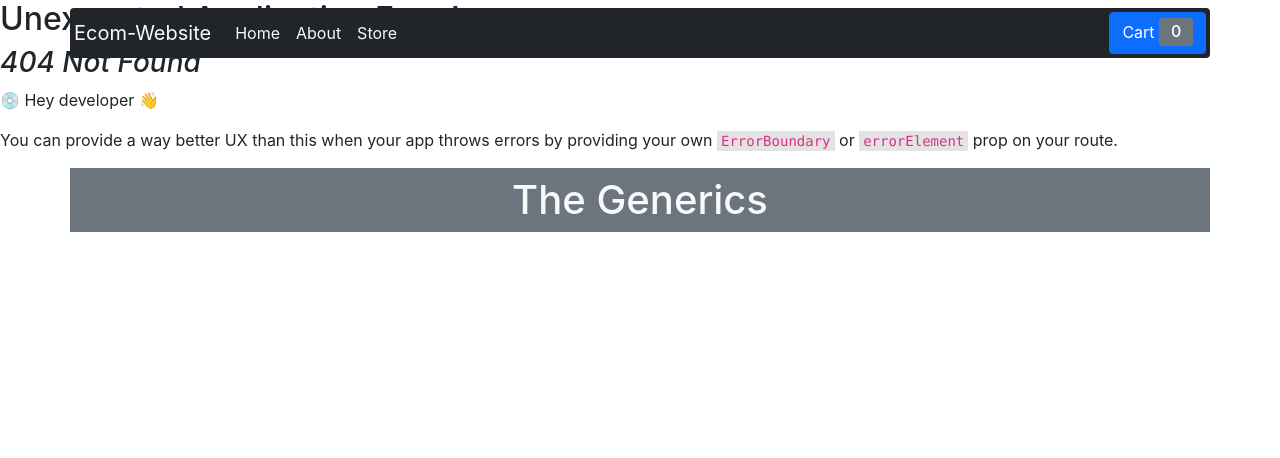
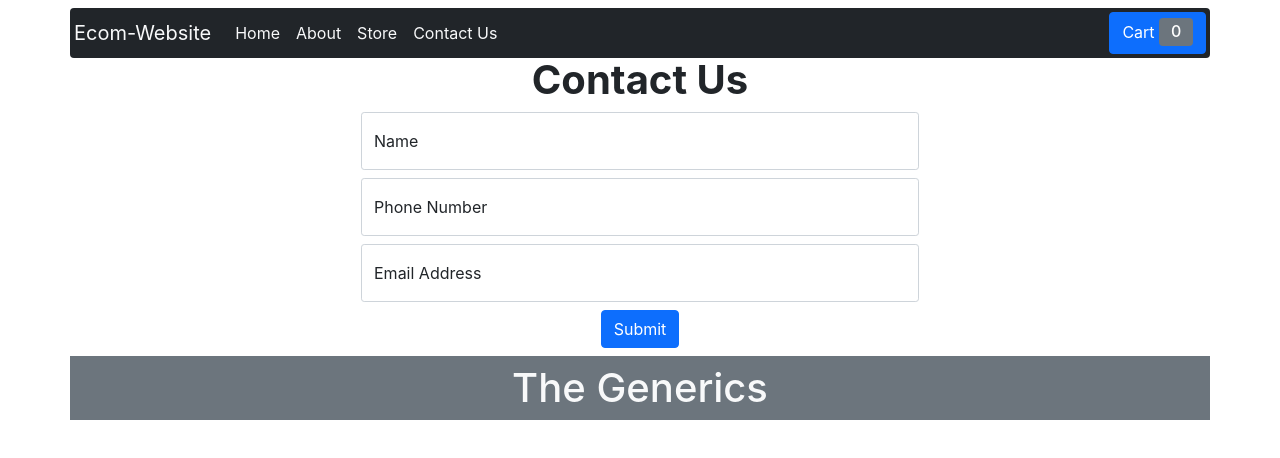
Before and after one commit to bipins867/e-commerse-website, a React (Create React App) app: page /contactus in a window 1280 px wide. Before the commit this address had no page. Shown: the top 458 px of the page. Built offline with nearby package versions, Linux system fonts and the light colour scheme.

Commit message:
Adding Contact Us page

```diff
--- a/package.json
+++ b/package.json
@@ -10,7 +10,7 @@
     "react": "^18.2.0",
     "react-bootstrap": "^2.9.0",
     "react-dom": "^18.2.0",
-    "react-router-dom": "^6.17.0",
+    "react-router-dom": "^5.3.4",
     "react-scripts": "5.0.1",
     "web-vitals": "^2.1.4"
   },
--- a/src/Components/Base.js
+++ b/src/Components/Base.js
@@ -1,21 +1,47 @@
-import { RouterProvider, createBrowserRouter } from "react-router-dom";
+import {  Route} from "react-router-dom";
 import MainContent from "./Body/MainContent";
 import BaseFooter from "./Footer/BaseFooter";
 import Header from "./Header/Header";
 import About from "./About/About";
 import Home from "./Home/Home";
+import RoutesConfig from "./RoutesConfig";
+import { Switch } from "react-router-dom/cjs/react-router-dom.min";
+import ContactUs from "./ContactUs/ContactUs";
 
-const router = createBrowserRouter([
-  { path: "/", element: <MainContent /> },
-  { path: "/about", element: <About /> },
-{path:'/home',element:<Home/>}
-]);
 
+// const HELLO = (props) => {
+//   return <h1>HELLO</h1>;
+// };
+// const router = createBrowserRouter([
+//   { path: "/", element: <MainContent /> },
+//   { path: "/about", element: <About /> },
+// {path:'/home',element:<Home/>}
+// ]);
+//<RouterProvider router={router} /><Header />
+/*
+ <RouterProvider router={router} />
+          <Route path="/about" element={<About />}></Route>
+          <Route path="/home" element={<Home />}></Route>
+          */
 export default (props) => {
   return (
     <>
       <Header />
-      <RouterProvider router={router} />
+      <Switch>
+        <Route path="/home">
+          <Home />
+        </Route>
+        <Route path="/" exact >
+          <MainContent />
+        </Route>
+        <Route path="/about">
+          <About />
+        </Route>
+        <Route path='/contactus'>
+          <ContactUs/>
+        </Route>
+      </Switch>
+
       <BaseFooter />
     </>
   );
--- /dev/null
+++ b/src/Components/ContactUs/ContactUs.css
@@ -0,0 +1,6 @@
+
+.input-width{
+    width: 50%;
+    align-items: center;
+
+}
--- /dev/null
+++ b/src/Components/ContactUs/ContactUs.js
@@ -0,0 +1,69 @@
+import { Button, Container, FloatingLabel, Form, FormControl } from "react-bootstrap";
+import Title from "../Body/Title";
+import './ContactUs.css'
+import { useRef } from "react";
+export default (props) => {
+  const nameRef=useRef()
+  const phoneRef=useRef()
+  const emailRef=useRef()
+
+  function formHandler(event){
+    event.preventDefault();
+    const obj={
+      name:nameRef.current.value,
+      phone:phoneRef.current.value,
+      email:emailRef.current.value
+    }
+    add2Firebase(obj)
+    nameRef.current.value=''
+    phoneRef.current.value=''
+    emailRef.current.value=''
+  }
+
+  function add2Firebase(obj){
+    fetch(
+      "https://react-e-commerce-website-67544-default-rtdb.firebaseio.com/client.json",
+      {
+        "Content-Type": "application/json",
+        body: JSON.stringify(obj),
+        method: "POST",
+      }
+    )
+      .then((result) => {
+        if (!result.ok) {
+          throw new Error("Something went wrong");
+        }
+        return result.json();
+      })
+      .then((result) => {
+        console.log(result);
+      })
+      .catch((err) => {
+        console.log(err);
+      });
+  }
+  return (
+    <>
+      <Container className="mt-5 text-center">
+        <h2 className="pt-2 h1 fw-bold">Contact Us</h2>
+        <center>
+          <FloatingLabel label="Name" className="input-width">
+            <FormControl size="sm" type="text" ref={nameRef} placeholder="Enter your name" />
+          </FloatingLabel>
+          <FloatingLabel label="Phone Number" className="my-2 input-width">
+            <FormControl
+              size="sm"
+              type="number"
+              ref={phoneRef}
+              placeholder="Enter your name"
+            />
+          </FloatingLabel>
+          <FloatingLabel label="Email Address" className="mb-2 input-width">
+            <FormControl ref={emailRef} size="sm" type="email" placeholder="Enter your name" />
+          </FloatingLabel>
+          <Button onClick={formHandler}>Submit</Button>
+        </center>
+      </Container>
+    </>
+  );
+};
--- a/src/Components/Header/Header.js
+++ b/src/Components/Header/Header.js
@@ -1,33 +1,42 @@
 import { Button, Container, Navbar } from "react-bootstrap";
 import HeaderButton from "./HeaderButton";
+import { Link,BrowserRouter as Router } from "react-router-dom";
+import { NavLink } from "react-router-dom/cjs/react-router-dom.min";
 
 export default (props) => {
   return (
     <>
       <Navbar expand="lg" className="fixed-top ">
         <Container className="bg-dark text-light p-1 rounded-2">
-          <Navbar.Brand href="#home " className="text-light">
+          <Navbar.Brand href="/" className="text-light">
             Ecom-Website
           </Navbar.Brand>
-          <Navbar.Toggle className="bg-light" aria-controls="basic-navbar-nav" />
+          <Navbar.Toggle
+            className="bg-light"
+            aria-controls="basic-navbar-nav"
+          />
           <Navbar.Collapse className="navbar-collapse">
             <ul className="navbar-nav ">
               <li className="nav-item  ">
-                <a className="nav-link text-light" href="/home">
+                <NavLink className="nav-link text-light" to="/home">
                   Home
-                </a>
+                </NavLink>
               </li>
               <li className="nav-item">
-                <a className="nav-link text-light" href="/about">
+                <NavLink className="nav-link text-light" to="/about">
                   About
-                </a>
+                </NavLink>
               </li>
               <li className="nav-item">
-                <a className="nav-link  text-light" href="/">
+                <NavLink className="nav-link text-light" to="/">
                   Store
-                </a>
+                </NavLink>
               </li>
-
+              <li className="nav-item">
+                <NavLink className="nav-link text-light" to="/contactus">
+                  Contact Us
+                </NavLink>
+              </li>
             </ul>
           </Navbar.Collapse>
           <HeaderButton />
--- a/src/Components/Home/ListItem.js
+++ b/src/Components/Home/ListItem.js
@@ -6,7 +6,7 @@ export default props=>{
 
     return (
       <>
-        <li className="list-group-item">
+        <li className="list-group-item ">
           <Row>
             <Col className="col-2 fw-bold">{item.date}</Col>
             <Col className="col-3">{item.title}</Col>
--- /dev/null
+++ b/src/Components/RoutesConfig.js
@@ -0,0 +1,26 @@
+import { Route} from "react-router-dom";
+import MainContent from "./Body/MainContent";
+import About from "./About/About";
+import Home from "./Home/Home";
+
+
+//<RouterProvider router={router} /><Header />
+/*
+          <Route path="/about" element={<About />}></Route>
+          <Route path="/home" element={<Home />}></Route>
+          */
+export default (props) => {
+  return (
+    <>
+      <Route path="/home">
+        <Home />
+      </Route>
+      <Route path="/">
+        <MainContent />
+      </Route>
+      <Route path="/about">
+        <About />
+      </Route>
+    </>
+  );
+};
--- a/src/index.js
+++ b/src/index.js
@@ -3,12 +3,15 @@ import ReactDOM from 'react-dom/client';
 import './index.css';
 import App from './App';
 import reportWebVitals from './reportWebVitals';
+import { BrowserRouter } from 'react-router-dom';
 
 const root = ReactDOM.createRoot(document.getElementById('root'));
 root.render(
-  <React.StrictMode>
-    <App />
-  </React.StrictMode>
+
+    <BrowserRouter>
+      <App />
+    </BrowserRouter>
+
 );
 
 // If you want to start measuring performance in your app, pass a function
```
Also changed, not shown: src/App.js (+6 -3 lines), 1 other file (tests, documents, lock files or other folders).
